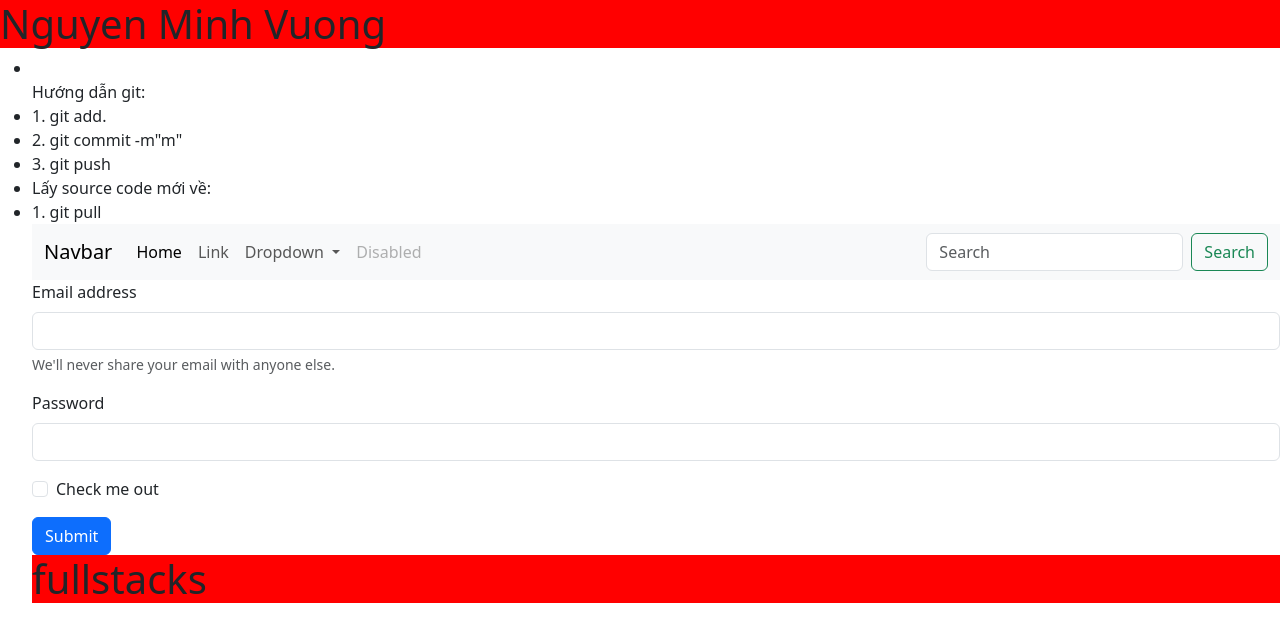
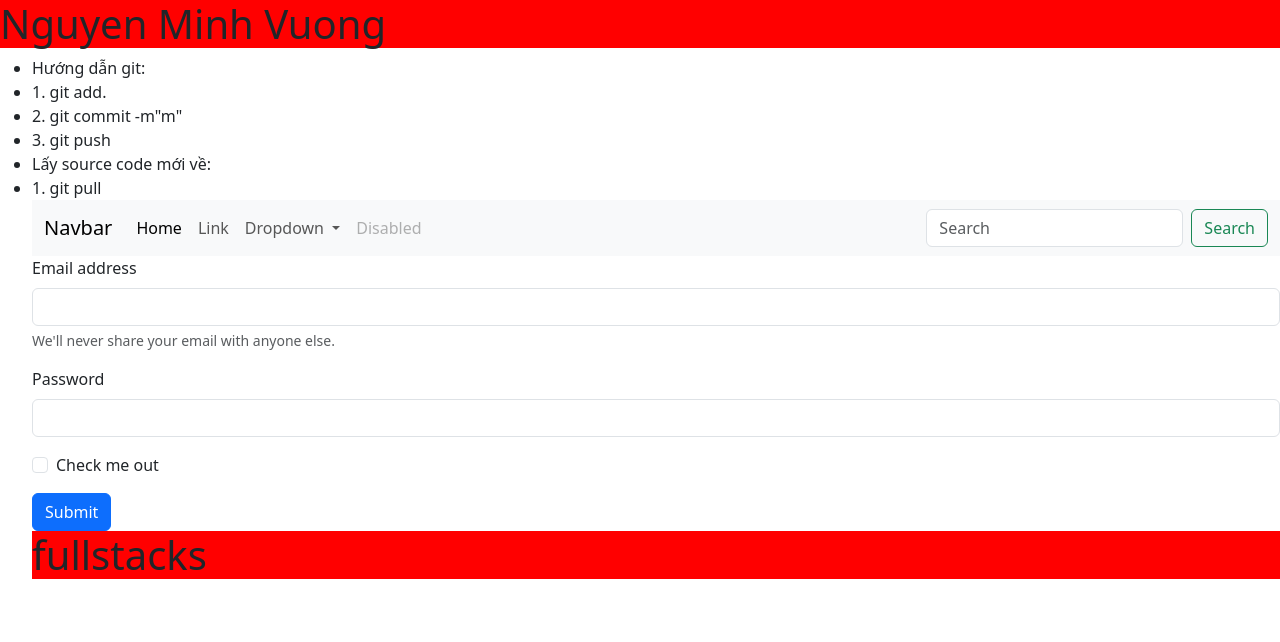
Before and after one commit to huylq11/f8_html_css, a plain HTML site: page index.html in a window 1280 px wide. Drawn offline with nearby package versions, Linux system fonts and the light colour scheme.

Commit message:
Update index.html

```diff
--- a/index.html
+++ b/index.html
@@ -11,7 +11,7 @@
 <body>
 <h1>Nguyen Minh Vuong </h1>
     <ul>
-        <li></li>Hướng dẫn git:
+        <li>Hướng dẫn git:</li>
         <li>1. git add.</li>
         <li>2. git commit -m"m"</li>
         <li>3. git push</li>
```
